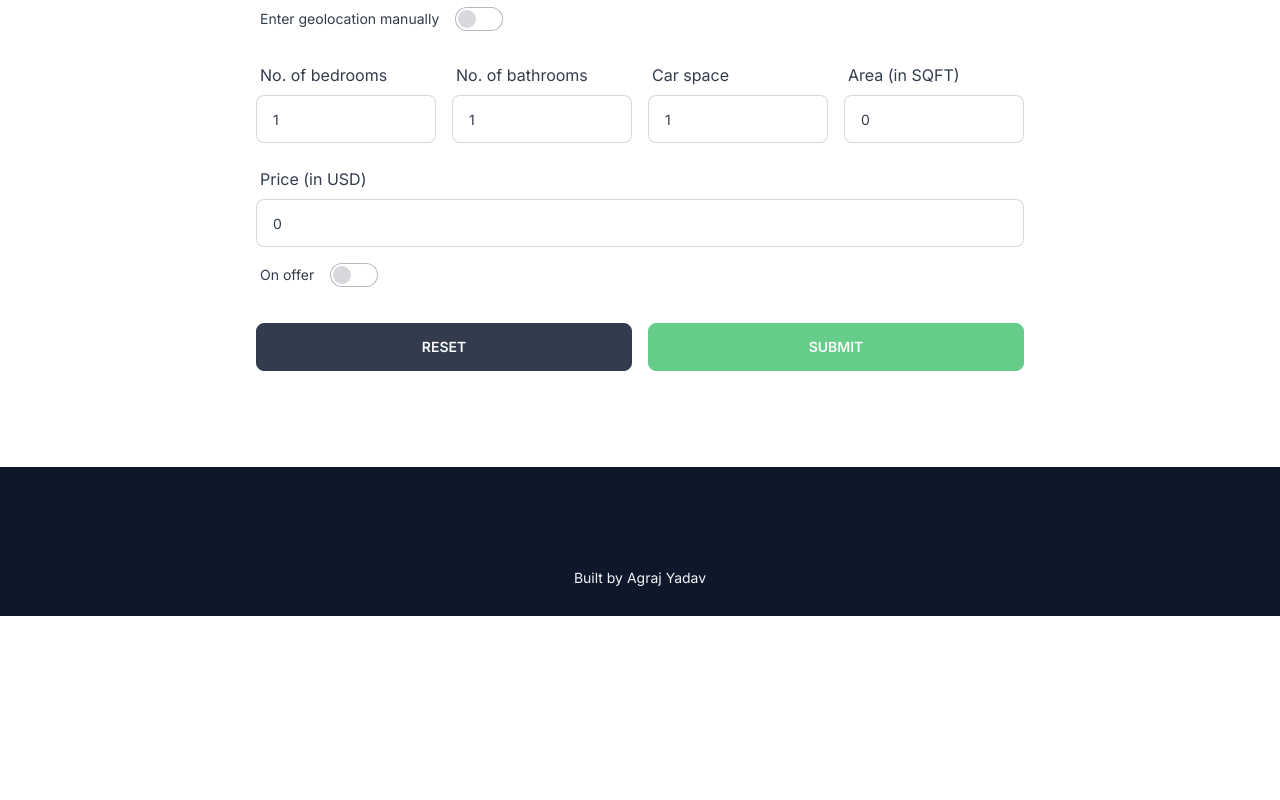
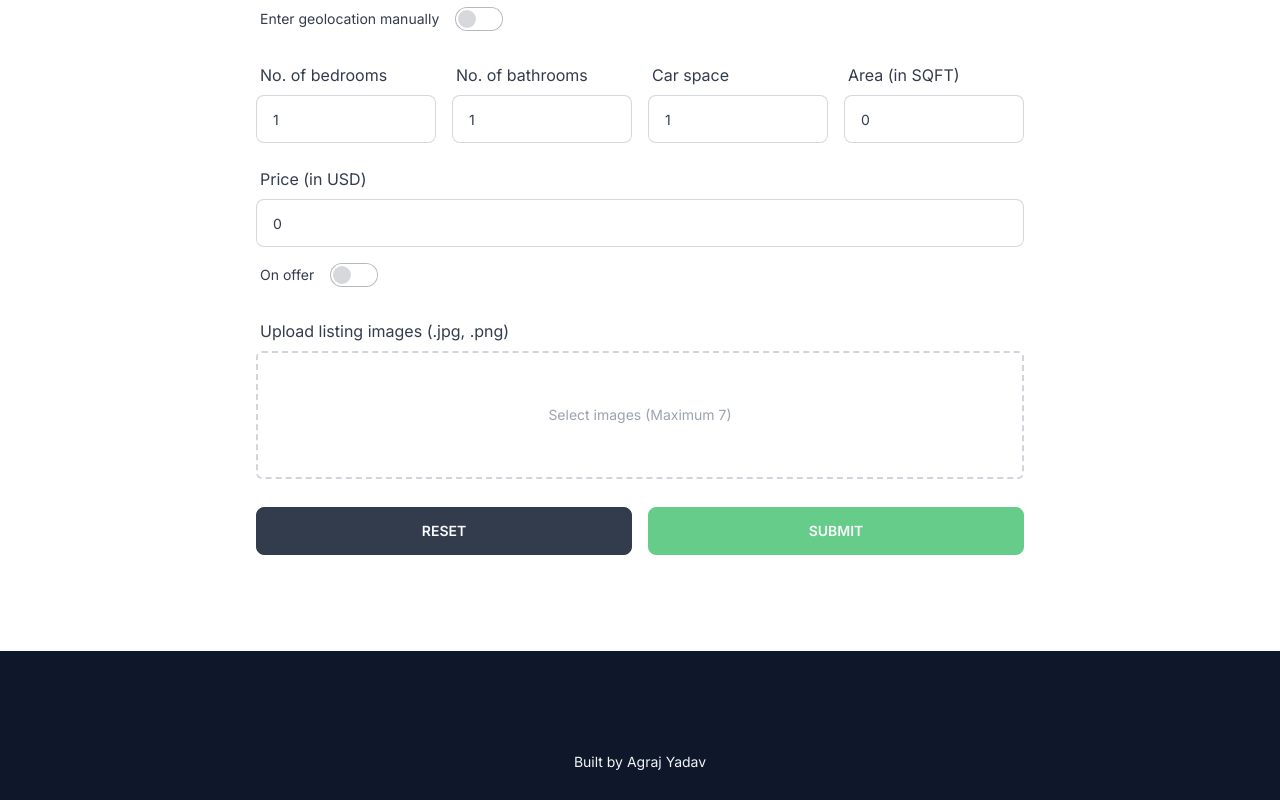
Before and after one commit to agrajy10/rent-or-sell, a React (Vite) app: page /create-listing in a window 1280 px wide. Shown: the part 845-1645 px from the top of the page. Before the commit the page ends 1461 px from the top, so only its background shows below. Built offline with nearby package versions, Linux system fonts and the light colour scheme; no server answers; sample sign-in values are in the browser's storage; some icons are missing.

Commit message:
upload listing images - create listing form

```diff
--- a/package.json
+++ b/package.json
@@ -13,8 +13,10 @@
     "formik": "^2.2.9",
     "react": "^17.0.2",
     "react-dom": "^17.0.2",
+    "react-dropzone": "^11.4.2",
     "react-router-dom": "^6.2.1",
     "react-toastify": "^8.1.0",
+    "uuid": "^8.3.2",
     "yup": "^0.32.11"
   },
   "devDependencies": {
--- /dev/null
+++ b/src/components/FileInput.jsx
@@ -0,0 +1,25 @@
+import { useDropzone } from 'react-dropzone';
+import { useField } from 'formik';
+function FileInput({ label, dropZoneText, ...props }) {
+  const { getRootProps, getInputProps } = useDropzone(props);
+  const [_, meta] = useField(props);
+  return (
+    <div>
+      <label htmlFor={props.id || props.name} className="label">
+        {label}
+      </label>
+      <div
+        {...getRootProps({
+          className: 'dropzone'
+        })}>
+        <input id={props.id} name={props.name} {...getInputProps()} />
+        <p>{dropZoneText}</p>
+      </div>
+      {meta.touched && meta.error ? (
+        <span className="block text-red-600 text-sm mt-2">{meta.error}</span>
+      ) : null}
+    </div>
+  );
+}
+
+export default FileInput;
--- a/src/css/main.css
+++ b/src/css/main.css
@@ -7,3 +7,9 @@
         @apply btn btn-link px-2 hover:no-underline hover:opacity-60
     }
 }
+
+@layer components {
+    .dropzone {
+        @apply bg-white text-gray-400 text-sm border-2 border-dashed border-gray-300 rounded-md text-center h-32 flex items-center justify-center cursor-pointer hover:border-gray-400
+    }
+}
--- a/src/pages/CreateListing.jsx
+++ b/src/pages/CreateListing.jsx
@@ -1,12 +1,16 @@
+import { useState } from 'react';
 import axios from 'axios';
 import { Formik, Form } from 'formik';
 import * as Yup from 'yup';
+import { v4 as uuidv4 } from 'uuid';
 import TextInput from '../components/TextInput';
 import TextAreaInput from '../components/TextAreaInput';
 import ToggleInput from '../components/ToggleInput';
 import RadioInput from '../components/RadioInput';
-import { auth, db } from '../firebase.config';
+import FileInput from '../components/FileInput';
+import { auth, db, storage } from '../firebase.config';
 import { addDoc, collection, serverTimestamp } from 'firebase/firestore';
+import { ref, uploadBytesResumable, getDownloadURL } from 'firebase/storage';
 import { toast } from 'react-toastify';
 
 const initialValues = {
@@ -23,7 +27,8 @@ const initialValues = {
   listingSize: 0,
   regularPrice: 0,
   discountPrice: 0,
-  onOffer: false
+  onOffer: false,
+  images: null
 };
 
 const validationSchema = Yup.object({
@@ -52,10 +57,12 @@ const validationSchema = Yup.object({
       .lessThan(Yup.ref('regularPrice'), 'Discount must be less than regular price')
       .positive('Enter a valid price')
       .required('Required')
-  })
+  }),
+  images: Yup.mixed().required('You must upload atleast one image')
 });
 
 function CreateListing() {
+  const [imageThumbs, setImageThumbs] = useState([]);
   const getCoordinates = async (address) => {
     try {
       const { data } = await axios({
@@ -72,6 +79,39 @@ function CreateListing() {
     } catch (error) {
       return [null, error.message];
     }
+  };
+
+  const storeImage = async (image) => {
+    return new Promise((resolve, reject) => {
+      const fileName = `${auth.currentUser.uid}-${image.name}-${uuidv4()}`;
+      const storageRef = ref(storage, 'images/' + fileName);
+
+      const uploadTask = uploadBytesResumable(storageRef, image);
+
+      uploadTask.on(
+        'state_changed',
+        (snapshot) => {
+          const progress = (snapshot.bytesTransferred / snapshot.totalBytes) * 100;
+          console.log('Upload is ' + progress + '% done');
+          switch (snapshot.state) {
+            case 'paused':
+              console.log('Upload is paused');
+              break;
+            case 'running':
+              console.log('Upload is running');
+              break;
+          }
+        },
+        (error) => {
+          reject(error);
+        },
+        () => {
+          getDownloadURL(uploadTask.snapshot.ref).then((downloadURL) => {
+            resolve(downloadURL);
+          });
+        }
+      );
+    });
   };
 
   const onSubmit = async (values) => {
@@ -93,11 +133,20 @@ function CreateListing() {
           longitude: formData.longitude
         };
       }
+
+      const imgUrls = await Promise.all(
+        [...formData.images].map((image) => storeImage(image))
+      ).catch((error) => {
+        toast.error(error.message);
+        return;
+      });
+
       delete formData.latitude;
       delete formData.longitude;
       delete formData.geolocationEnabled;
+      delete formData.images;
 
-      await addDoc(collection(db, 'listings'), formData);
+      await addDoc(collection(db, 'listings'), { ...formData, imgUrls });
       toast.success('Listing created successfully');
     } catch (error) {
       toast.error(error.message);
@@ -113,7 +162,7 @@ function CreateListing() {
             initialValues={initialValues}
             validationSchema={validationSchema}
             onSubmit={onSubmit}>
-            {({ isSubmitting, values, resetForm }) => {
+            {({ isSubmitting, values, resetForm, setFieldValue }) => {
               return (
                 <Form className="space-y-4">
                   <div>
@@ -225,6 +274,17 @@ function CreateListing() {
                       />
                     </div>
                   )}
+                  <div>
+                    <FileInput
+                      maxFiles={7}
+                      accept="image/jpg, image/png, image/jpeg"
+                      onDrop={(acceptedFiles) => setFieldValue('images', acceptedFiles)}
+                      dropZoneText="Select images (Maximum 7)"
+                      id="images"
+                      name="images"
+                      label="Upload listing images (.jpg, .png)"
+                    />
+                  </div>
                   <div className="grid grid-cols-1 md:grid-cols-2 gap-4">
                     <button
                       type="button"
```
Also changed, not shown: 1 other file (tests, documents, lock files or other folders).
